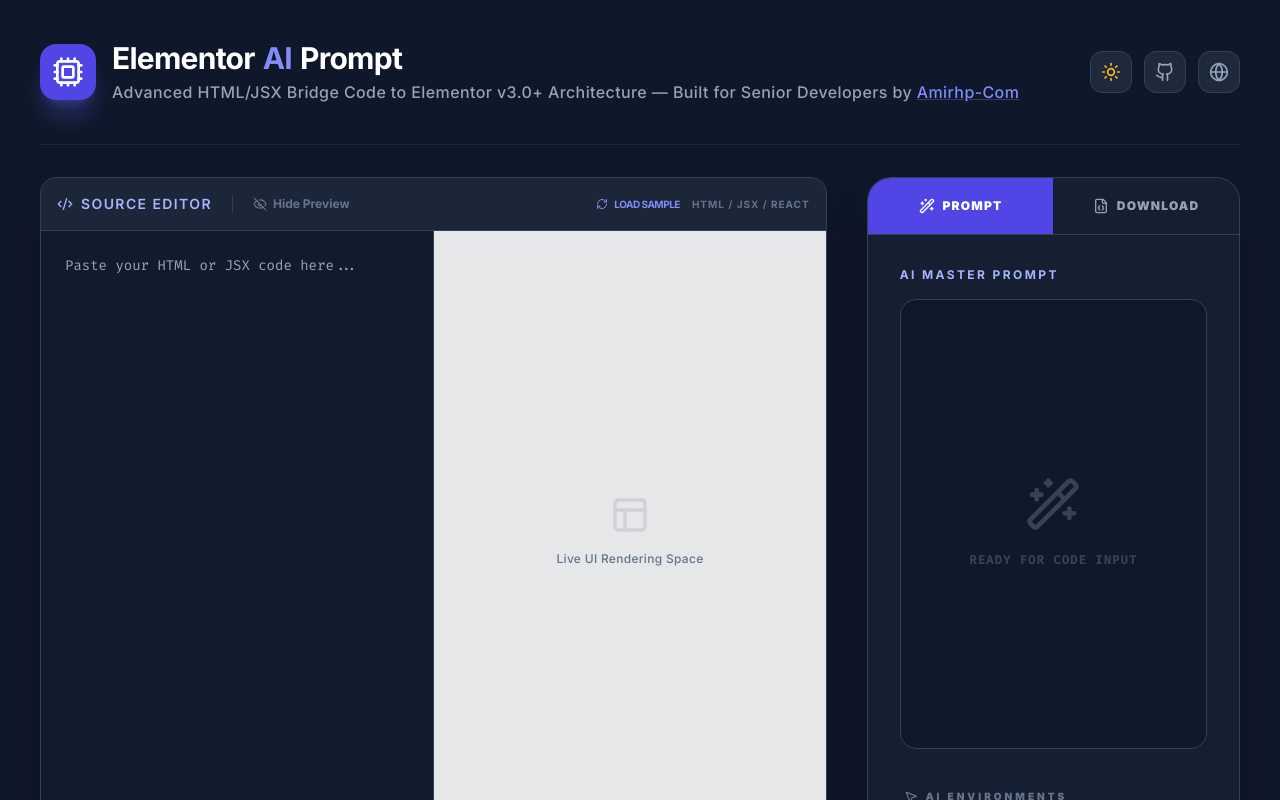
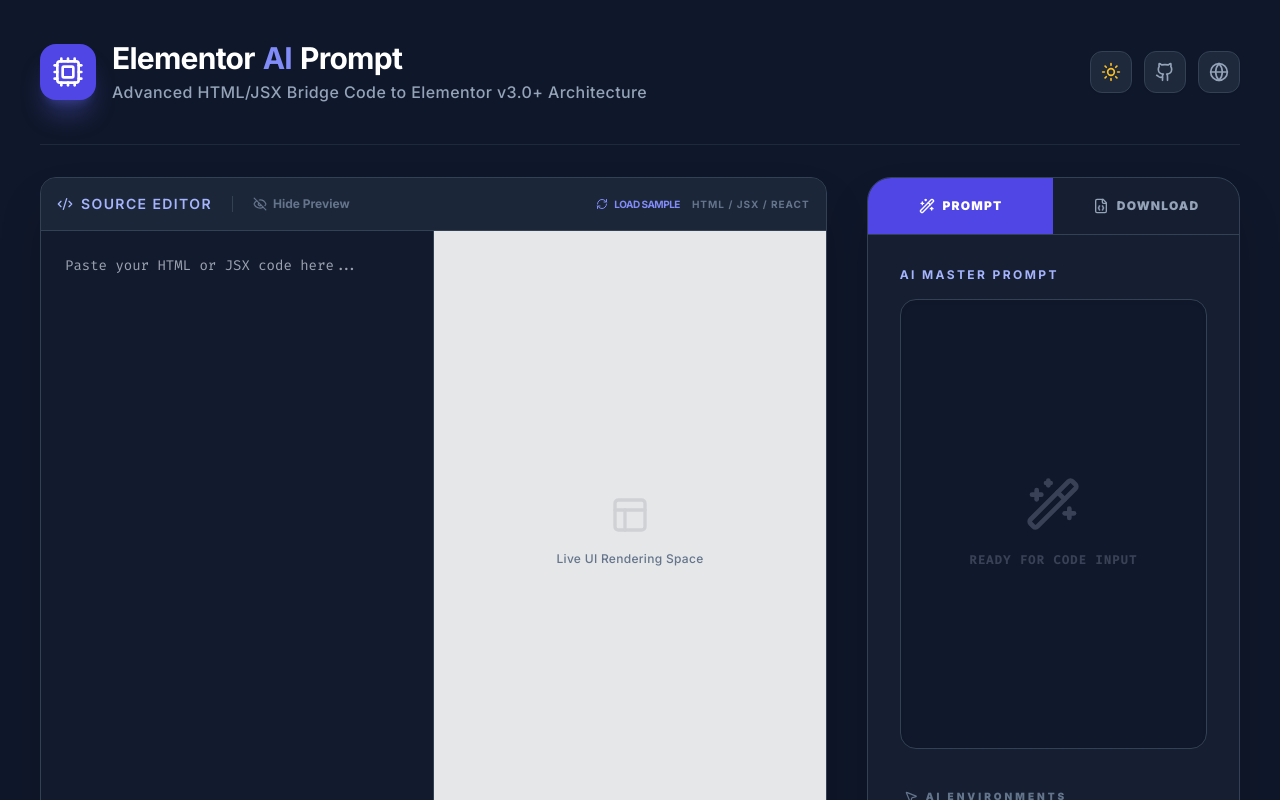
Before and after one commit to amirhp-com/elementor-ai, a React (Vite) app: page / in a window 1280 px wide. Shown: the top 800 px of the page. Built offline with nearby package versions, Linux system fonts and the light colour scheme.

Commit message:
fix header

```diff
--- a/App.tsx
+++ b/App.tsx
@@ -152,7 +152,7 @@
               Elementor <span className="text-indigo-600 dark:text-indigo-400">AI</span> Prompt
             </h1>
             <p className="text-slate-600 dark:text-slate-400 mt-1 font-medium tracking-wide">
-              Advanced HTML/JSX Bridge Code to Elementor v3.0+ Architecture — Built for Senior Developers by <a href="https://amirhp.com/" target="_blank" className="text-indigo-600 dark:text-indigo-400 underline decoration-indigo-400/30">Amirhp-Com</a>
+              Advanced HTML/JSX Bridge Code to Elementor v3.0+ Architecture
             </p>
           </div>
         </div>
```
